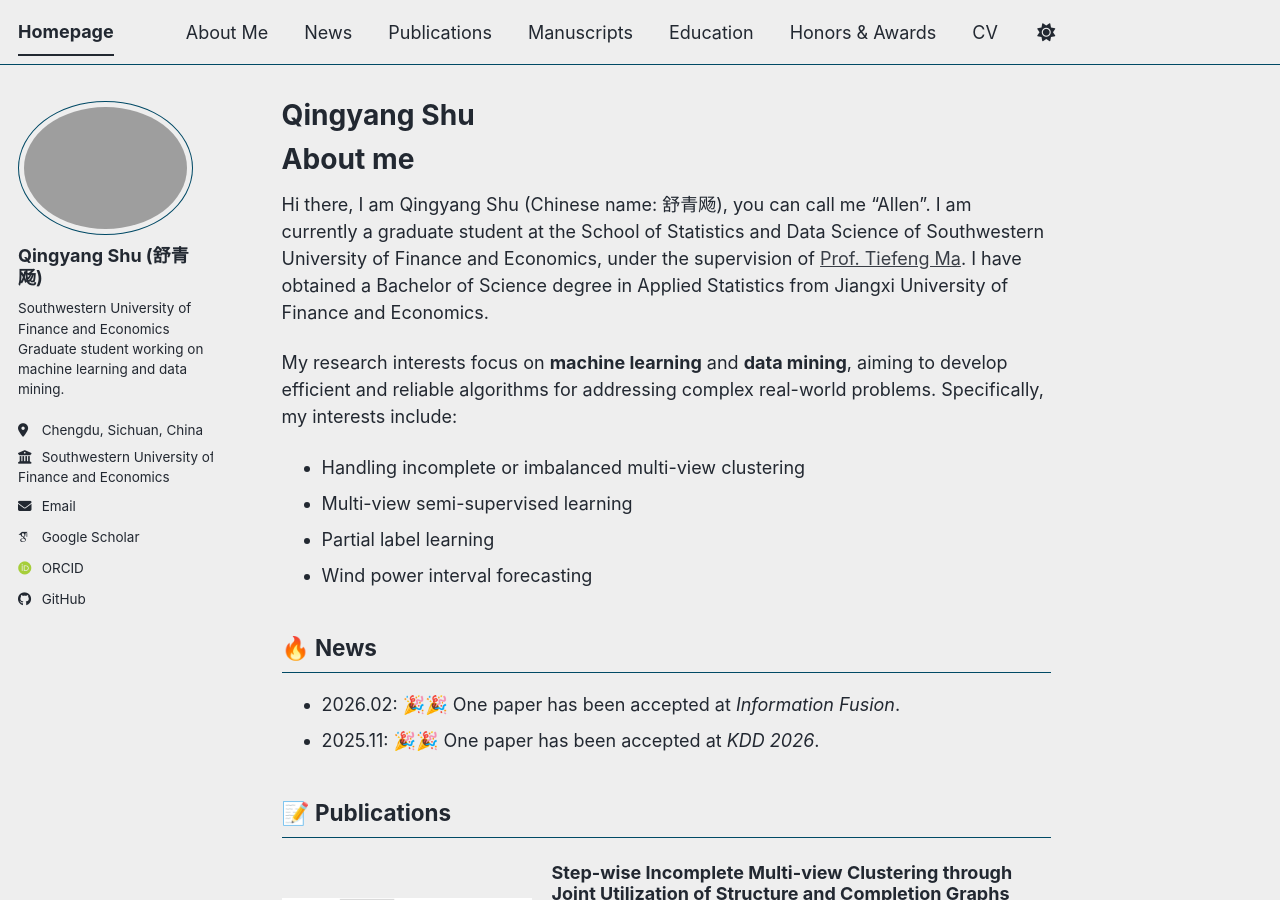
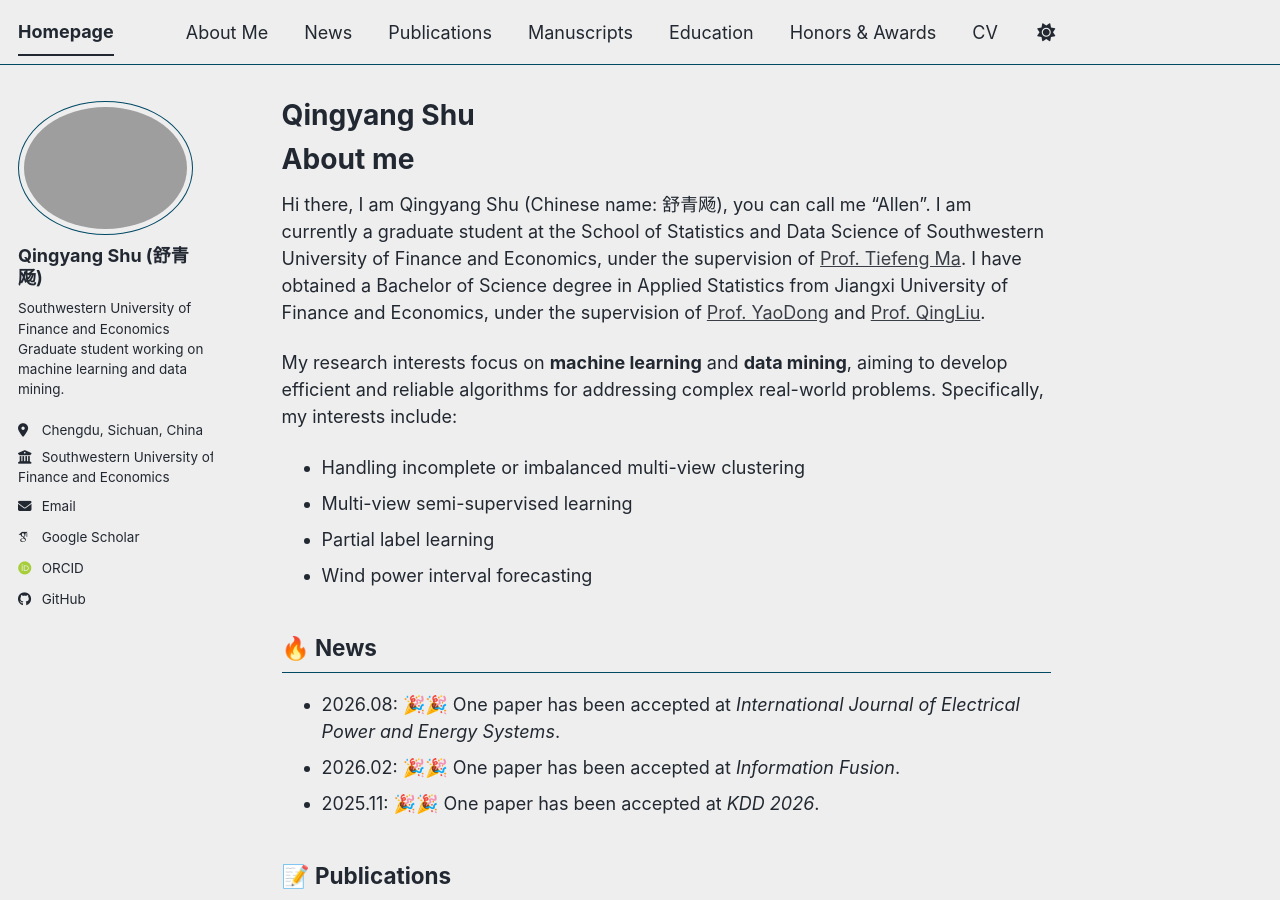
Before and after one commit to Qingyang-Shu/Qingyang-Shu.github.io, a Jekyll site: the page built from _pages/about.md, in a window 1280 px wide and 900 px high. Built offline with Jekyll 4.4.1, drawn with Linux system fonts in a browser that asks for light colours; some web fonts are replaced; a script bundle is joined from its source files by our own code; library files that are not in the unit come from our copies; some of the changed text lies outside the part shown.

Commit message:
Update about.md

```diff
--- a/_pages/about.md
+++ b/_pages/about.md
@@ -8,7 +8,7 @@ redirect_from:
 ---
 
 # About me {#about-me}
-Hi there, I am Qingyang Shu (Chinese name: 舒青飏), you can call me "Allen". I am currently a graduate student at the School of Statistics and Data Science of Southwestern University of Finance and Economics, under the supervision of [Prof. Tiefeng Ma](https://stat.swufe.edu.cn/info/2041/13971.htm). I have obtained a Bachelor of Science degree in Applied Statistics from Jiangxi University of Finance and Economics.
+Hi there, I am Qingyang Shu (Chinese name: 舒青飏), you can call me "Allen". I am currently a graduate student at the School of Statistics and Data Science of Southwestern University of Finance and Economics, under the supervision of [Prof. Tiefeng Ma](https://stat.swufe.edu.cn/info/2041/13971.htm). I have obtained a Bachelor of Science degree in Applied Statistics from Jiangxi University of Finance and Economics, under the supervision of [Prof. YaoDong](https://stat.jxufe.edu.cn/news-show-3064.html) and [Prof. QingLiu](https://stat.jxufe.edu.cn/news-show-3040.html).
 
 My research interests focus on **machine learning** and **data mining**, aiming to develop efficient and reliable algorithms for addressing complex real-world problems. Specifically, my interests include:
 - Handling incomplete or imbalanced multi-view clustering
@@ -17,6 +17,7 @@ My research interests focus on **machine learning** and **data mining**, aiming
 - Wind power interval forecasting
 
 ## 🔥 News {#news}
+- 2026.08: 🎉🎉 One paper has been accepted at *International Journal of Electrical Power and Energy Systems*.
 - 2026.02: 🎉🎉 One paper has been accepted at *Information Fusion*.
 - 2025.11: 🎉🎉 One paper has been accepted at *KDD 2026*.
 
```
Also changed, not shown: other parts of _pages/about.md (+3 -1 lines).
